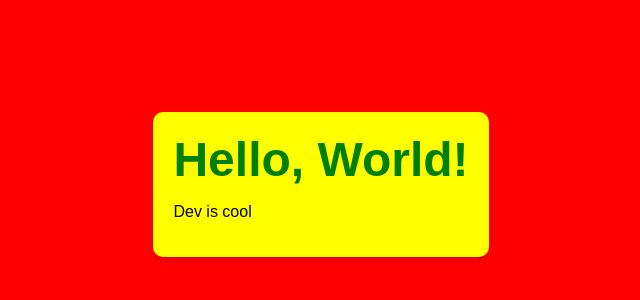
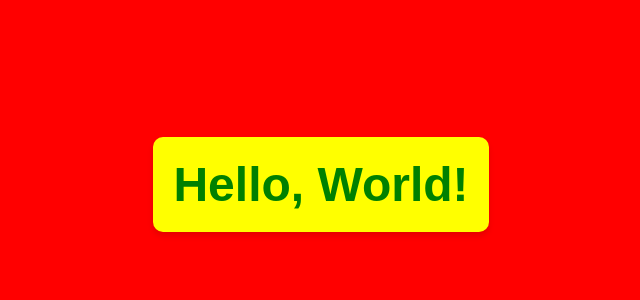
Before and after one commit to GitCadet/HelloWorld, a plain HTML site: page pre-prod/hworld.html in a window 1280 px wide. Shown: the part 216-516 px from the top of the page, without its empty margins (319-959 px from the left). Drawn offline with Linux system fonts and the light colour scheme.

Commit message:
rebase hworld.html

```diff
--- a/pre-prod/hworld.html
+++ b/pre-prod/hworld.html
@@ -33,7 +33,6 @@
 <body>
   <div class="container">
     <h1>Hello, World!</h1>
-    <p>Dev is cool</p> <!-- Added this line -->
   </div>
 </body>
 </html>
```
